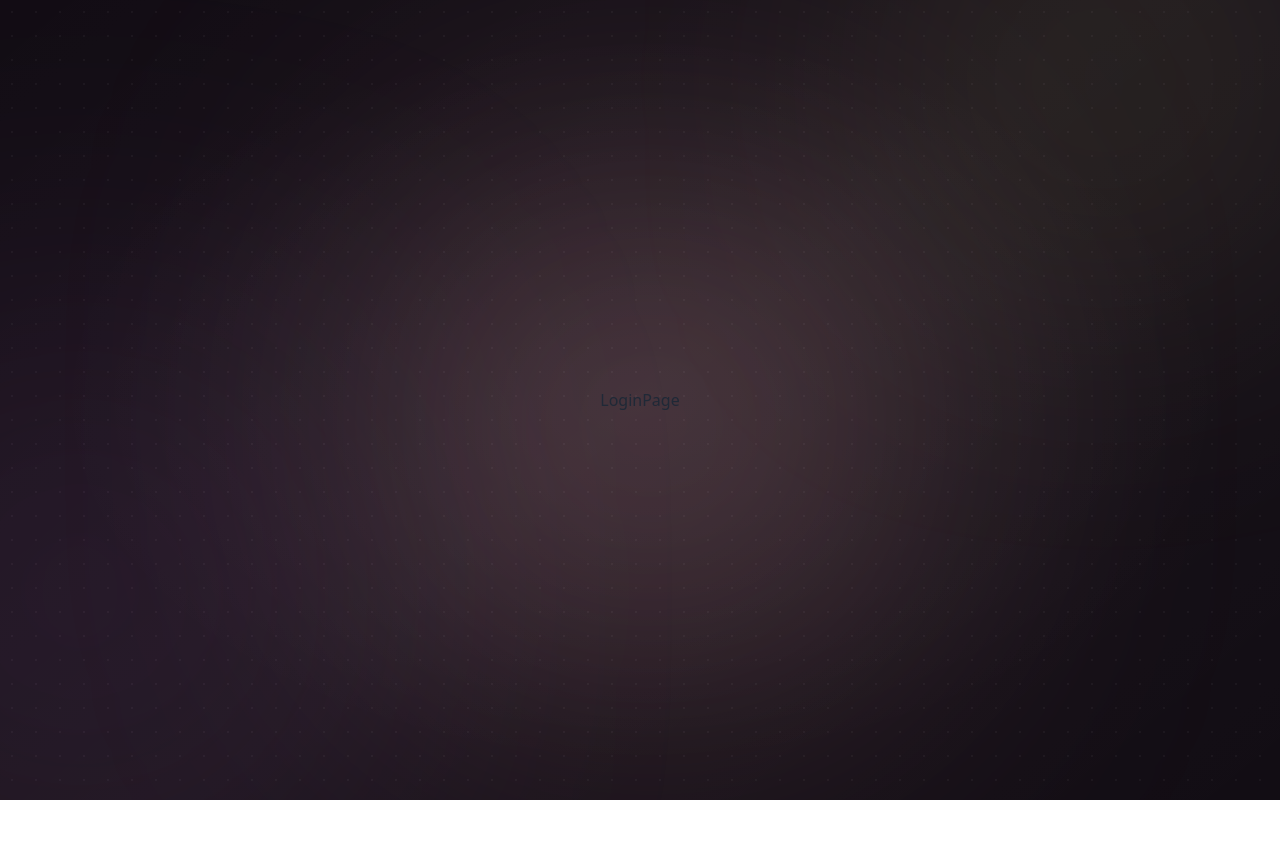
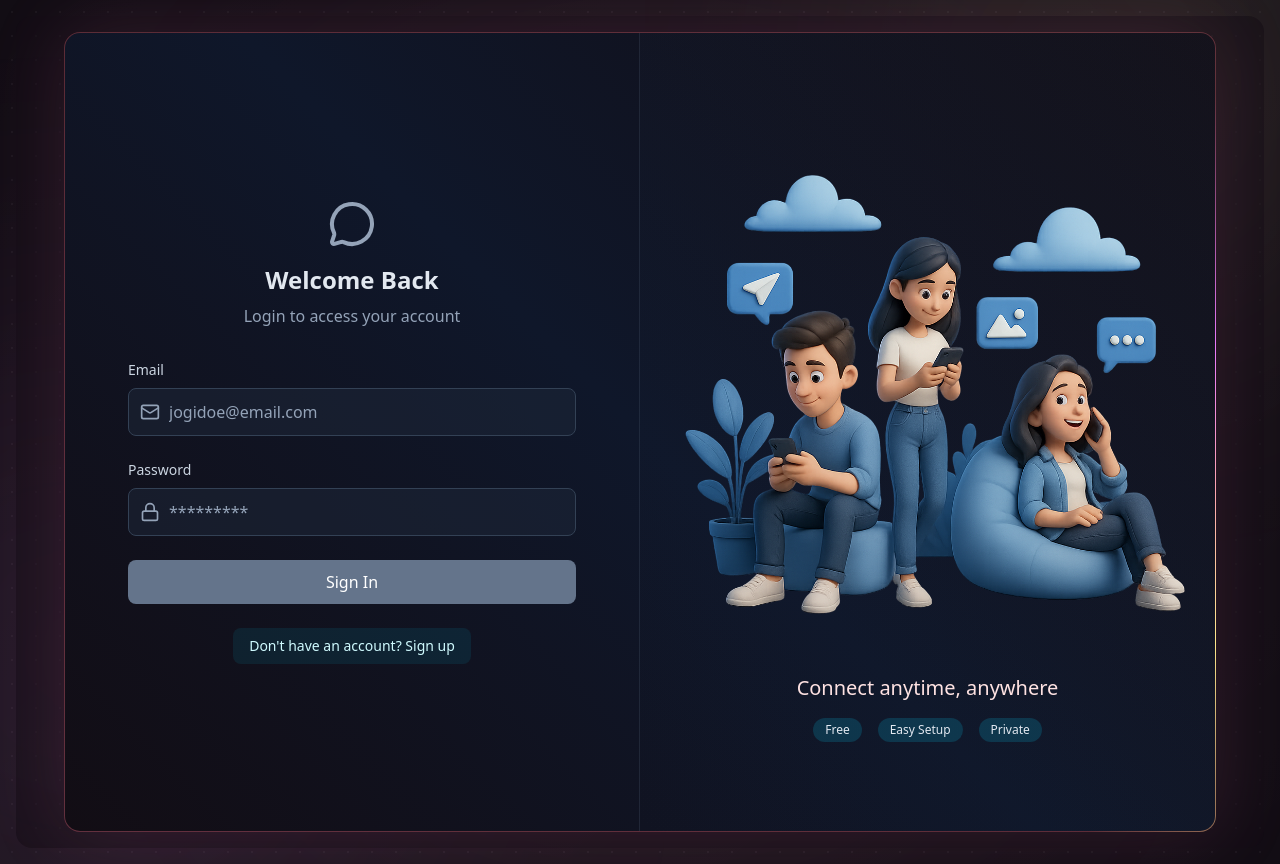
Before and after one commit to The-FrostByte/YouUp, a React app in the folder frontend/: page /login in a window 1280 px wide. Before the commit the page ends 800 px from the top, so only its background shows below. Built offline with nearby package versions, Linux system fonts and the light colour scheme; no server answers; the HTML template or start-up script is replaced by a standard one.

Commit message:
Implement login logout frontend UI

```diff
--- a/frontend/src/pages/ChatPage.jsx
+++ b/frontend/src/pages/ChatPage.jsx
@@ -1,8 +1,19 @@
 import React from 'react'
+import { useAuthStore } from '../store/useAuthStore'
 
 function ChatPage() {
+
+const {logout} = useAuthStore();
+
+const handleLogout = () =>{
+  logout();
+}
+
   return (
-    <div>ChatPage</div>
+    <>
+      <div className=''>ChatPage</div>
+      <button className='w-40 bg-slate-500 text-white rounded-lg py-2.5 font-medium hover:bg-red-100 hover:text-black focus:ring-2 focus:ring-cyan-100' type='submit' onClick={handleLogout}>Logout</button>
+    </>
   )
 }
 
--- a/frontend/src/pages/LoginPage.jsx
+++ b/frontend/src/pages/LoginPage.jsx
@@ -1,8 +1,122 @@
-import React from 'react'
+import React, { useState } from 'react'
+import { useAuthStore } from '../store/useAuthStore';
+import BorderAnimatedContainer from '../components/BorderAnimatedContainer.jsx';
+import { MessageCircleIcon, LockIcon, MailIcon, UserIcon, LoaderIcon, User } from "lucide-react";
+import { Link } from "react-router";
 
 function LoginPage() {
+
+ const [formData, setFormData] = useState({
+    email: "",
+    password: "",
+  });
+
+  const { login, isLoggingIn } = useAuthStore();
+
+  const handleSubmit = (e) => {
+    e.preventDefault();
+
+    login(formData);
+  }
+
   return (
-    <div>LoginPage</div>
+    <div className="w-full flex items-center justify-center p-4 bg-[#120d14]/50 rounded-2xl">
+      <div className="relative w-full max-w-6xl md:h-[800px] h-[650px]">
+        <BorderAnimatedContainer>
+          <div className="w-full flex flex-col md:flex-row">
+            {/* FORM COLUMN - LEFT SIDE */}
+            <div className="md:w-1/2 p-8 flex items-center justify-center md:border-r border-slate-600/30">
+              <div className="w-full max-w-md">
+                {/* HEADING TEXT */}
+                <div className="text-center mb-8">
+                  <MessageCircleIcon className="w-12 h-12 mx-auto text-slate-400 mb-4" />
+                  <h2 className="text-2xl font-bold text-slate-200 mb-2">Welcome Back</h2>
+                  <p className="text-slate-400">Login to access your account</p>
+                </div>
+
+                {/* Form */}
+                <form onSubmit={handleSubmit} className='space-y-6' >
+                  {/* Email Input */}
+                  <div>
+                    <label className='auth-input-label'>Email</label>
+                    <div className="relative">
+                      <MailIcon className='auth-input-icon' />
+
+                      <input
+                        type="text"
+                        value={formData.email}
+                        onChange={(e) => setFormData({
+                          ...formData, email: e.target.value
+                        })}
+                        className='input'
+                        placeholder='jogidoe@email.com'
+                      />
+                    </div>
+                  </div>
+
+                  {/* Password */}
+                  <div>
+                    <label className='auth-input-label'>Password</label>
+                    <div className="relative">
+                      <LockIcon className='auth-input-icon' />
+
+                      <input
+                        type="password"
+                        value={formData.password}
+                        onChange={(e) => setFormData({
+                          ...formData, password: e.target.value
+                        })}
+                        className='input'
+                        placeholder='*********'
+                      />
+                    </div>
+                  </div>
+
+                  <button className='auth-btn' type='submit' disabled={isLoggingIn} >
+                    {isLoggingIn ? (
+                      <LoaderIcon className="w-full h-5 animate-spin text-center" />
+                    ) : (
+                      "Sign In"
+                    )}
+                  </button>
+
+                </form>
+
+                <div className="mt-6 text-center">
+                  <Link to="/signup" className="auth-link">
+                    Don't have an account? Sign up
+                  </Link>
+                </div>
+
+              </div>
+            </div>
+
+            {/* Form Column - Right side */}
+
+            <div className="hidden md:w-1/2 md:flex items-center justify-center p-6 bg-gradient-to-bl from-slate-800/20 to-transparent">
+              <div>
+                <img
+                  src="/login.png"
+                  alt="People using mobile devices"
+                  className="w-full h-auto object-contain"
+                />
+                <div className="mt-6 text-center">
+                  <h3 className="text-xl font-medium text-red-100">Connect anytime, anywhere</h3>
+
+                  <div className="mt-4 flex justify-center gap-4">
+                    <span className="auth-badge">Free</span>
+                    <span className="auth-badge">Easy Setup</span>
+                    <span className="auth-badge">Private</span>
+                  </div>
+                </div>
+              </div>
+            </div>
+
+          </div>
+        </BorderAnimatedContainer>
+      </div>
+    </div>
+
   )
 }
 
--- a/frontend/src/store/useAuthStore.js
+++ b/frontend/src/store/useAuthStore.js
@@ -6,6 +6,8 @@
   authUser: null,
   isCheckingAuth: true,
   isSigningUp: false,
+  isLoggingIn: false,
+  isLoggingOut: false,
 
   checkAuth: async () => {
     try {
@@ -53,4 +55,51 @@
 
   },
 
+  login: async (data) => {
+    set({
+      isLoggingIn: true,
+    });
+
+    console.log(data)
+
+    try {
+
+      const res = await axiosInstance.post("/auth/login", data);
+      set({
+        authUser: res.data,
+      });
+
+      toast.success("Logged in successfully");
+
+    } catch (error) {
+      toast.error(error.response.data.message);
+    } finally {
+      set({
+        isLoggingIn: false,
+      });
+    }
+
+  },
+
+  logout: async () => {
+
+    set({
+      isLoggingOut: true,
+    })
+
+    try {
+      await axiosInstance.post('auth/logout');
+      set({
+        authUser: null,
+      })
+      toast.success("Logged out Successfully");
+    } catch (error) {
+      toast.error("error logging out", error.message);
+    } finally {
+      set({
+        isLoggingOut: false,
+      })
+    }
+  },
+
 }));
```
